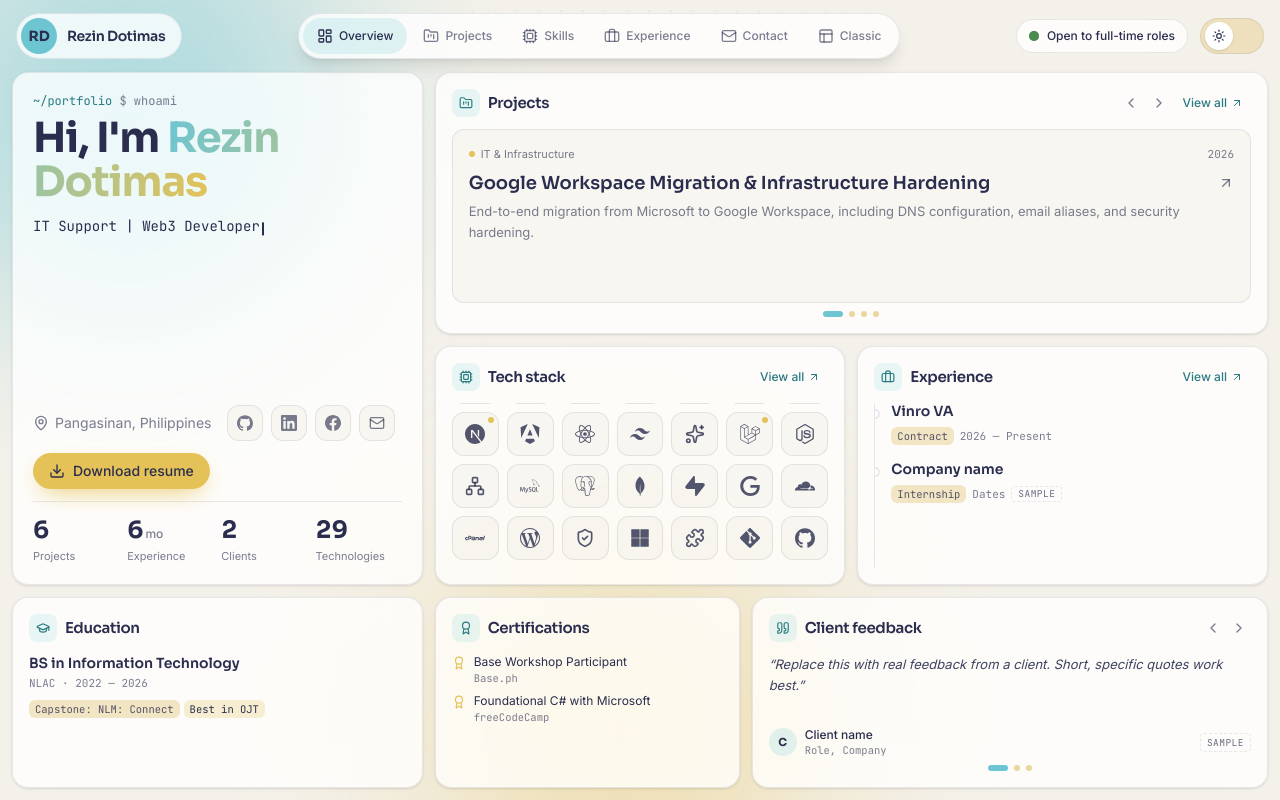
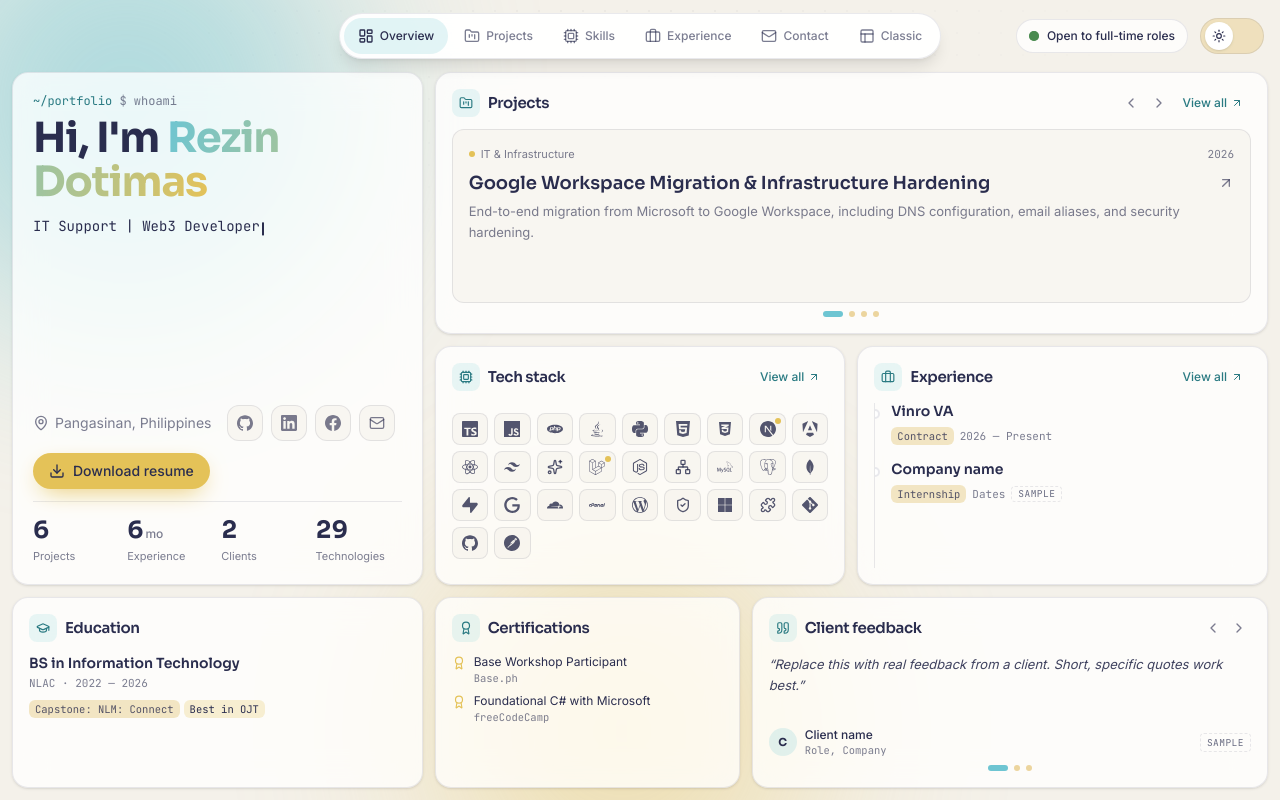
Before and after one commit to yxin-d/Modern-Portfolio, a Next.js app: page / in a window 1280 px wide. Built offline with nearby package versions, Linux system fonts and the light colour scheme.

Commit message:
Remove brand pill, make nav opaque, drop dead code, fix tech grid on short screens
Co-Authored-By: Claude Sonnet 5.5 <noreply@anthropic.com>
Claude-Session: https://claude.ai/code/session_0182QtMgmF8fayRWoub3Zbzn

```diff
--- a/app/globals.css
+++ b/app/globals.css
@@ -2,6 +2,8 @@
 
 /* Enable class-based dark mode (default = light, toggled via next-themes) */
 @custom-variant dark (&:where(.dark, .dark *));
+@custom-variant short (@media (max-height: 820px));
+@custom-variant tiny (@media (max-height: 700px));
 
 @theme inline {
   --font-display: 'Sora Variable', 'Sora', ui-sans-serif, system-ui, sans-serif;
--- a/components/dashboard/floating-nav.tsx
+++ b/components/dashboard/floating-nav.tsx
@@ -22,7 +22,7 @@ export function FloatingNav() {
   return (
     <nav
       aria-label="Primary"
-      className="glass pointer-events-auto fixed inset-x-3 bottom-3 z-50 flex items-center justify-around rounded-2xl p-1.5 shadow-lg md:static md:inset-auto md:justify-start md:gap-0.5 md:rounded-full md:p-1"
+      className="pointer-events-auto fixed inset-x-3 border bg-surface/95 backdrop-blur-xl bottom-3 z-50 flex items-center justify-around rounded-2xl p-1.5 shadow-lg md:static md:inset-auto md:justify-start md:gap-0.5 md:rounded-full md:p-1"
     >
       {ITEMS.map(({ href, label, Icon }) => {
         const active = isActive(href);
--- a/components/dashboard/skills-panel.tsx
+++ b/components/dashboard/skills-panel.tsx
@@ -11,7 +11,7 @@ export function SkillsPanel({ className }: { className?: string }) {
   return (
     <Panel className={className} delay={0.1}>
       <PanelHeader icon={Cpu} title="Tech stack" action={<ViewAll href="/skills" />} />
-      <div className="grid min-h-0 flex-1 grid-cols-[repeat(auto-fill,minmax(2.75rem,1fr))] content-center gap-2 overflow-hidden">
+      <div className="grid min-h-0 flex-1 grid-cols-[repeat(auto-fill,minmax(2.75rem,1fr))] content-center gap-2 short:grid-cols-[repeat(auto-fill,minmax(2.25rem,1fr))] short:gap-1.5 tiny:grid-cols-[repeat(auto-fill,minmax(1.9rem,1fr))] tiny:gap-1 overflow-hidden">
         {ALL.map((name) => (
           <TechIcon key={name} name={name} core={isCore(name)} large />
         ))}
--- a/components/dashboard/tech-icon.tsx
+++ b/components/dashboard/tech-icon.tsx
@@ -54,11 +54,11 @@ export function TechIcon({ name, core, large }: { name: string; core?: boolean;
       aria-label={name}
       className={cn(
         "tile relative flex items-center justify-center text-foreground/80 hover:text-foreground",
-        large ? "h-11 w-full rounded-xl" : "h-8 w-8 rounded-lg",
+        large ? "h-11 w-full rounded-xl short:h-8 tiny:h-7 short:rounded-lg" : "h-8 w-8 rounded-lg",
         !Icon && "font-mono text-[10px]",
       )}
     >
-      {Icon ? <Icon className={large ? "h-5 w-5" : "h-4 w-4"} /> : name.slice(0, 2)}
+      {Icon ? <Icon className={large ? "h-5 w-5 short:h-4 short:w-4" : "h-4 w-4"} /> : name.slice(0, 2)}
       {core && <span className="absolute right-1 top-1 h-1.5 w-1.5 rounded-full bg-accent" />}
     </span>
   );
--- a/components/icons.tsx
+++ b/components/icons.tsx
@@ -15,11 +15,3 @@ export function LinkedinIcon(props: SVGProps<SVGSVGElement>) {
     </svg>
   );
 }
-
-export function XIcon(props: SVGProps<SVGSVGElement>) {
-  return (
-    <svg viewBox="0 0 24 24" fill="currentColor" aria-hidden {...props}>
-      <path d="M13.6 10.62 20.9 2h-1.73l-6.34 7.48L7.77 2H2l7.66 11.02L2 22h1.73l6.7-7.9 5.35 7.9H21.5l-7.9-11.38Zm-2.37 2.8-.78-1.1L4.3 3.3h2.66l4.99 7.13.78 1.11 6.5 9.29h-2.66l-5.28-7.4Z" />
-    </svg>
-  );
-}
--- a/components/site-header.tsx
+++ b/components/site-header.tsx
@@ -1,26 +1,14 @@
-import Link from "next/link";
 import { FloatingNav } from "@/components/dashboard/floating-nav";
 import { StatusDot } from "@/components/dashboard/panel";
 import { ThemeToggle } from "@/components/theme-toggle";
 import { owner } from "@/lib/dashboard";
 
-/** Shared across every page: brand, floating nav, availability and theme toggle. */
+/** Shared across every page: floating nav, availability and theme toggle. */
 export function SiteHeader() {
   return (
-    <header className="pointer-events-none relative z-40 flex h-12 shrink-0 items-center justify-between gap-3 px-1">
-      <Link
-        href="/"
-        className="glass pointer-events-auto flex items-center gap-2.5 rounded-full p-1 xl:pr-4"
-      >
-        <span className="flex h-9 w-9 items-center justify-center rounded-full bg-primary font-display text-sm font-bold text-primary-foreground">
-          {owner.initials}
-        </span>
-        <span className="hidden font-display text-sm font-semibold tracking-tight xl:block">
-          {owner.name}
-        </span>
-      </Link>
+    <header className="pointer-events-none relative z-40 flex h-12 shrink-0 items-center justify-end md:justify-center">
       <FloatingNav />
-      <div className="pointer-events-auto flex items-center gap-3">
+      <div className="pointer-events-auto flex items-center gap-3 md:absolute md:right-1">
         <span className="glass hidden items-center gap-2 rounded-full px-3 py-2 text-xs font-medium xl:inline-flex">
           <StatusDot />
           {owner.availability}
--- a/components/ui/button.tsx
+++ b/components/ui/button.tsx
@@ -45,14 +45,4 @@ const Button = React.forwardRef<HTMLButtonElement, ButtonProps>(
 );
 Button.displayName = "Button";
 
-const LinkButton = React.forwardRef<
-  HTMLAnchorElement,
-  React.AnchorHTMLAttributes<HTMLAnchorElement> & VariantProps<typeof buttonVariants>
->(({ className, variant, size, ...props }, ref) => {
-  return (
-    <a ref={ref} className={cn(buttonVariants({ variant, size, className }))} {...props} />
-  );
-});
-LinkButton.displayName = "LinkButton";
-
-export { Button, LinkButton, buttonVariants };
+export { Button, buttonVariants };
--- a/lib/dashboard.ts
+++ b/lib/dashboard.ts
@@ -10,11 +10,6 @@ export const owner = {
   tagline: site.tagline,
   location: "Pangasinan, Philippines",
   availability: "Open to full-time roles",
-  targetRoles: [
-    "Associate Web Developer",
-    "Junior Software Developer",
-    "Laravel / Angular / Next.js Programmer",
-  ],
   email: site.email,
   resumeUrl: "/resume.docx",
 };
--- a/lib/data.ts
+++ b/lib/data.ts
@@ -19,7 +19,7 @@ export const site = {
     "Most of my hands-on experience comes from my internship and current role, where I developed office productivity tools, migrated email systems, and deployed WordPress sites. I enjoy solving problems that span both code and infrastructure, and I'm comfortable translating technical fixes into plain-language updates for non-technical stakeholders.",
     "I'm looking for a role that combines development and IT support — where my breadth of skills is an asset, not a compromise."
   ],
-  resumeUrl: "public\\resume.docx",
+  resumeUrl: "/resume.docx",
   email: "drzen.work@gmail.com",
 };
 
```
